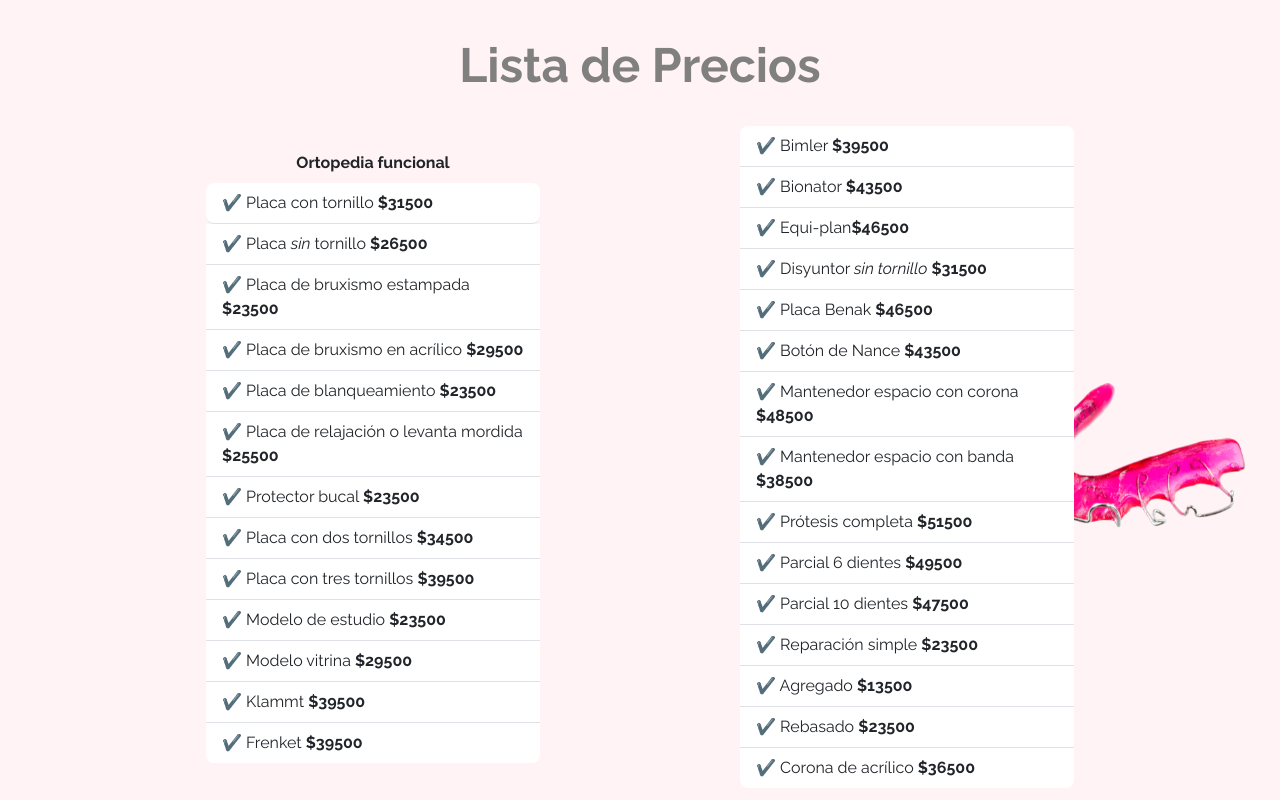
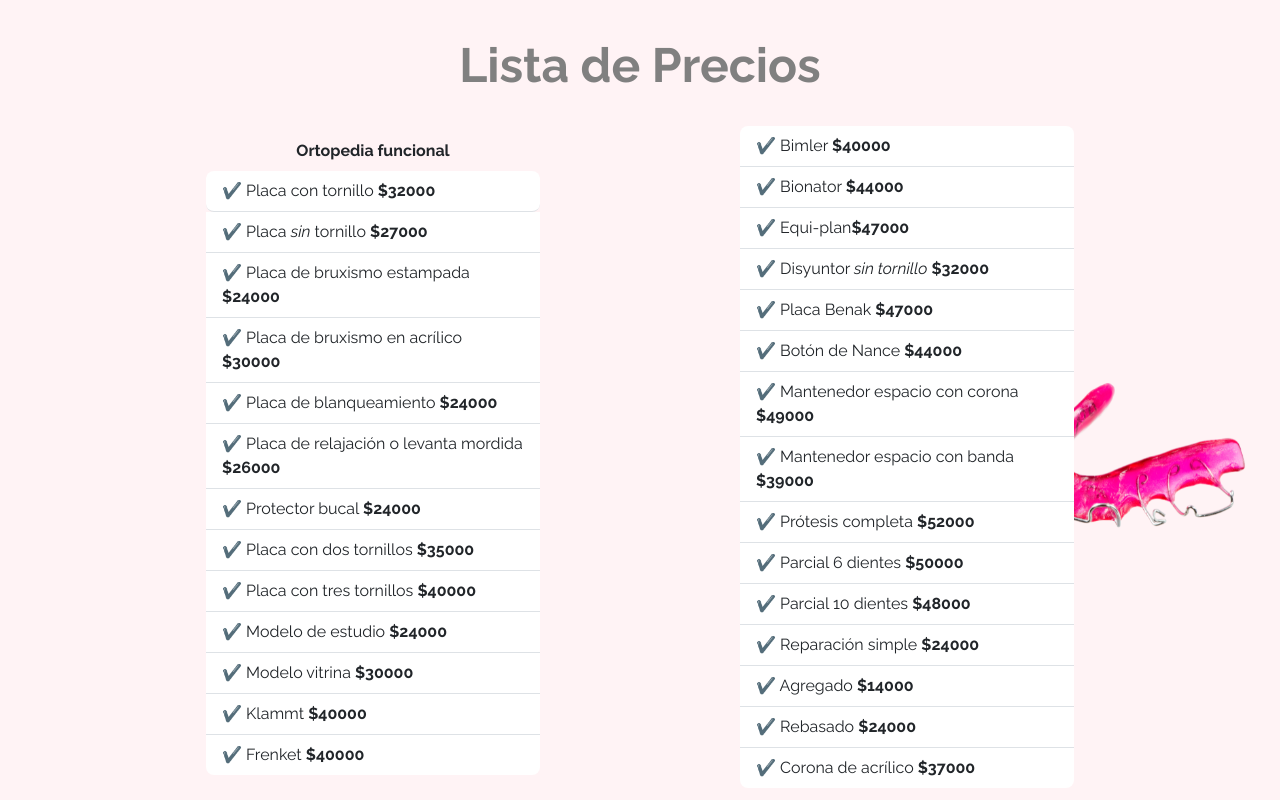
Before and after one commit to belenzar/price-list, a plain HTML site: page index.html in a window 1280 px wide. Shown: the part 840-1640 px from the top of the page. Drawn offline with nearby package versions, Linux system fonts and the light colour scheme.

Commit message:
Update index.html

```diff
--- a/index.html
+++ b/index.html
@@ -69,37 +69,37 @@
                                     <div class="d-flex price-list row mt-4">
                                         <ul class="list-group p-2 rounded-3 list-group-flush" style="max-width: 350px;">
                                             <li class="text-center mb-2"><b>Ortopedia funcional</b></li>
-                                            <li class="list-group-item rounded-3">✔️ Placa con tornillo <b>$31500</b></li>
-                                            <li class="list-group-item">✔️ Placa <i>sin</i> tornillo <b>$26500</b></li>
-                                            <li class="list-group-item">✔️ Placa de bruxismo estampada <b>$23500</b></li>
-                                            <li class="list-group-item">✔️ Placa de bruxismo en acrílico <b>$29500</b></li>
-                                            <li class="list-group-item">✔️ Placa de blanqueamiento <b>$23500</b></li>
-                                            <li class="list-group-item">✔️ Placa de relajación o levanta mordida <b>$25500</b></li>
-                                            <li class="list-group-item">✔️ Protector bucal <b>$23500</b></li>
-                                            <li class="list-group-item">✔️ Placa con dos tornillos <b>$34500</b></li>
-                                            <li class="list-group-item">✔️ Placa con tres tornillos <b>$39500</b></li>
-                                            <li class="list-group-item">✔️ Modelo de estudio <b>$23500</b></li>
-                                            <li class="list-group-item">✔️ Modelo vitrina <b>$29500</b></li>
-                                            <li class="list-group-item">✔️ Klammt <b>$39500</b></li>
-                                            <li class="list-group-item">✔️ Frenket <b>$39500</b></li>
+                                            <li class="list-group-item rounded-3">✔️ Placa con tornillo <b>$32000</b></li>
+                                            <li class="list-group-item">✔️ Placa <i>sin</i> tornillo <b>$27000</b></li>
+                                            <li class="list-group-item">✔️ Placa de bruxismo estampada <b>$24000</b></li>
+                                            <li class="list-group-item">✔️ Placa de bruxismo en acrílico <b>$30000</b></li>
+                                            <li class="list-group-item">✔️ Placa de blanqueamiento <b>$24000</b></li>
+                                            <li class="list-group-item">✔️ Placa de relajación o levanta mordida <b>$26000</b></li>
+                                            <li class="list-group-item">✔️ Protector bucal <b>$24000</b></li>
+                                            <li class="list-group-item">✔️ Placa con dos tornillos <b>$35000</b></li>
+                                            <li class="list-group-item">✔️ Placa con tres tornillos <b>$40000</b></li>
+                                            <li class="list-group-item">✔️ Modelo de estudio <b>$24000</b></li>
+                                            <li class="list-group-item">✔️ Modelo vitrina <b>$30000</b></li>
+                                            <li class="list-group-item">✔️ Klammt <b>$40000</b></li>
+                                            <li class="list-group-item">✔️ Frenket <b>$40000</b></li>
                                         </ul>
 
                                         <ul class="list-group p-2 rounded-3 list-group-flush" style="max-width: 350px;">
-                                            <li class="list-group-item">✔️ Bimler <b>$39500</b></li>
-                                            <li class="list-group-item">✔️ Bionator <b>$43500</b></li>
-                                            <li class="list-group-item">✔️ Equi-plan<b>$46500</b></li>
-                                            <li class="list-group-item">✔️ Disyuntor <i>sin tornillo</i>    <b>$31500</b></li>
-                                            <li class="list-group-item">✔️ Placa Benak <b>$46500</b></li>
-                                            <li class="list-group-item">✔️ Botón de Nance <b>$43500</b></li>
-                                            <li class="list-group-item">✔️ Mantenedor espacio con corona <b>$48500</b></li>
-                                            <li class="list-group-item">✔️ Mantenedor espacio con banda <b>$38500</b></li>
-                                            <li class="list-group-item">✔️ Prótesis completa <b>$51500</b></li>
-                                            <li class="list-group-item">✔️ Parcial 6 dientes <b>$49500</b></li>
-                                            <li class="list-group-item">✔️ Parcial 10 dientes <b>$47500</b></li>
-                                            <li class="list-group-item">✔️ Reparación simple <b>$23500</b></li>
-                                            <li class="list-group-item">✔️ Agregado <b>$13500</b></li>
-                                            <li class="list-group-item">✔️ Rebasado <b>$23500</b></li>
-                                            <li class="list-group-item">✔️ Corona de acrílico <b>$36500</b></li>
+                                            <li class="list-group-item">✔️ Bimler <b>$40000</b></li>
+                                            <li class="list-group-item">✔️ Bionator <b>$44000</b></li>
+                                            <li class="list-group-item">✔️ Equi-plan<b>$47000</b></li>
+                                            <li class="list-group-item">✔️ Disyuntor <i>sin tornillo</i> <b>$32000</b></li>
+                                            <li class="list-group-item">✔️ Placa Benak <b>$47000</b></li>
+                                            <li class="list-group-item">✔️ Botón de Nance <b>$44000</b></li>
+                                            <li class="list-group-item">✔️ Mantenedor espacio con corona <b>$49000</b></li>
+                                            <li class="list-group-item">✔️ Mantenedor espacio con banda <b>$39000</b></li>
+                                            <li class="list-group-item">✔️ Prótesis completa <b>$52000</b></li>
+                                            <li class="list-group-item">✔️ Parcial 6 dientes <b>$50000</b></li>
+                                            <li class="list-group-item">✔️ Parcial 10 dientes <b>$48000</b></li>
+                                            <li class="list-group-item">✔️ Reparación simple <b>$24000</b></li>
+                                            <li class="list-group-item">✔️ Agregado <b>$14000</b></li>
+                                            <li class="list-group-item">✔️ Rebasado <b>$24000</b></li>
+                                            <li class="list-group-item">✔️ Corona de acrílico <b>$37000</b></li>
                                         </ul>
                                     </div>
                                     <p class="mt-3"><i><b>📌 Los aparatos de ortopedia se entregan con caja estuche</b></i></p>
```
